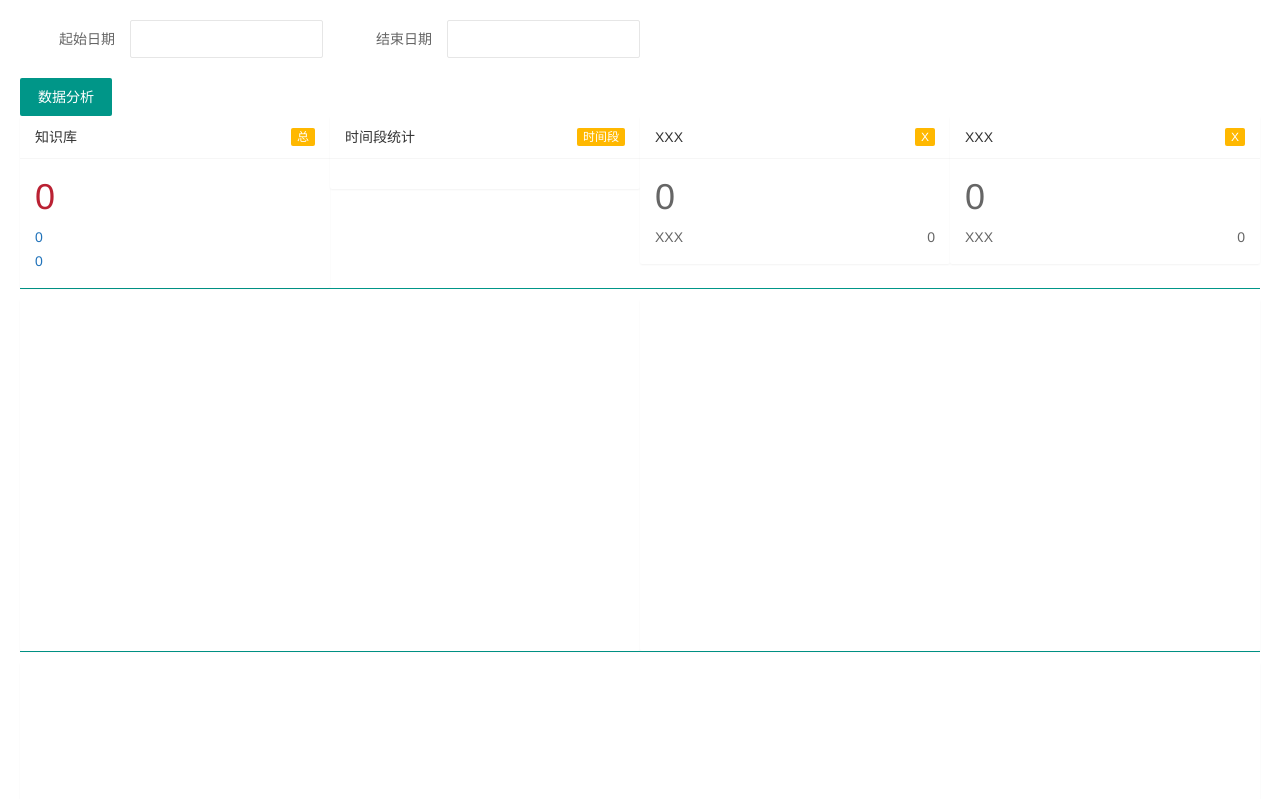
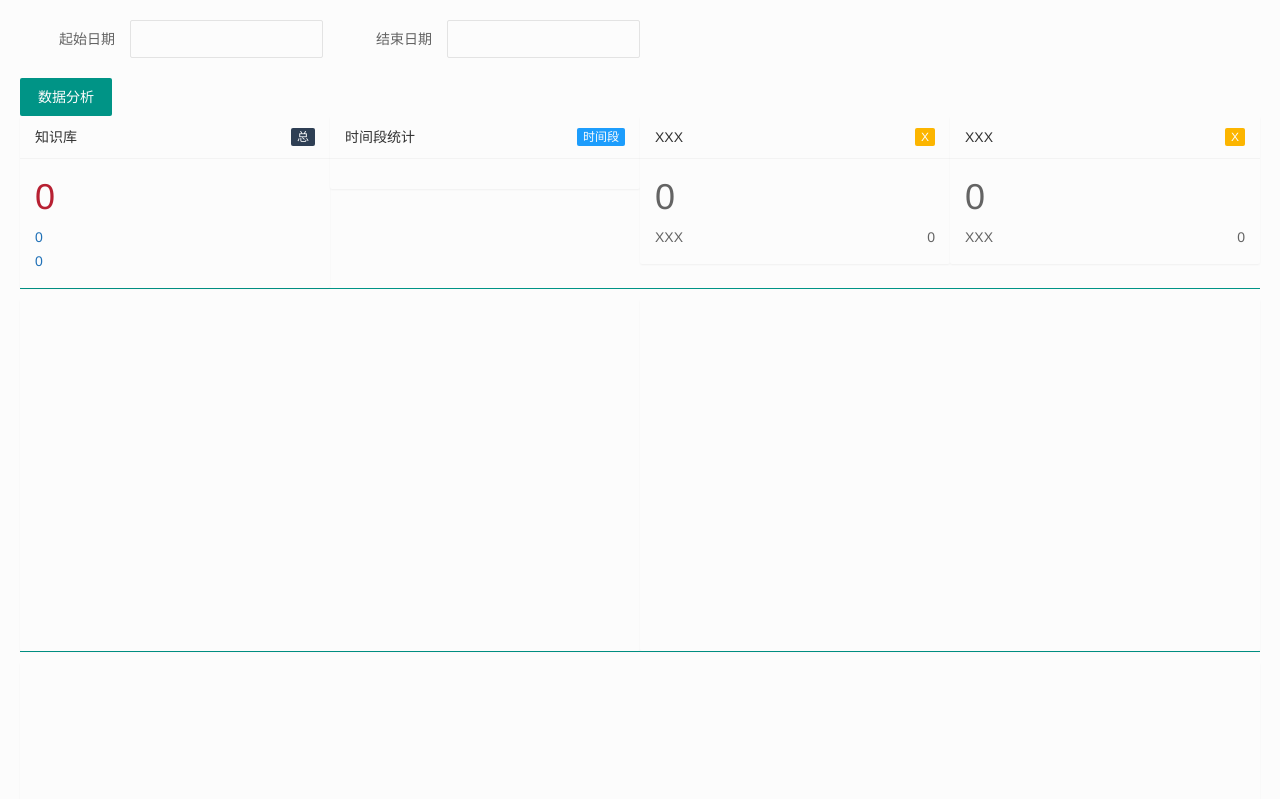
Before and after one commit to fxb3932/kunpeng, a Django app: template info_server/server_sjtq/qq_data/templates/qq_data/search_problem_show.html in a window 1280 px wide. Shown: the top 799 px of the page. After the commit the page ends 652 px from the top, so only its background shows below. Run offline with Django 3.2, Linux system fonts and the light colour scheme; the template is opened without the code that fills it, so the values that code supplies are empty.

Commit message:
[新增]运营数据：更新知识库数据分析--前端颜色调整

```diff
--- a/info_server/server_basic/data_api/apis/search_problem_count_v2.py
+++ b/info_server/server_basic/data_api/apis/search_problem_count_v2.py
@@ -28,10 +28,12 @@
     end_date += datetime.timedelta(days=1)
     list_date = []
     list_date_datetime = []
+    list_date_MMDD = []
     tmp_date = start_date
     while tmp_date < end_date:
         list_date.append(tmp_date.strftime("%Y-%m-%d"))
         list_date_datetime.append(tmp_date)
+        list_date_MMDD.append(tmp_date.strftime("%m-%d"))
         print(list_date)
         tmp_date += datetime.timedelta(days=1)
 
--- a/info_server/server_sjtq/qq_data/templates/qq_data/search_problem_show.html
+++ b/info_server/server_sjtq/qq_data/templates/qq_data/search_problem_show.html
@@ -32,7 +32,7 @@
         <div class="layui-card">
             <div class="layui-card-header">
                 知识库
-                <span class="layui-badge layui-bg-orange layuiadmin-badge">总</span>
+                <span class="layui-badge layui-bg-cyan layuiadmin-badge">总</span>
             </div>
             <div class="layui-card-body layuiadmin-card-list">
                 <p class="layuiadmin-big-font" style="color: #ba2133" id="card1_info_count">0</p>
@@ -45,13 +45,13 @@
         <div class="layui-card">
             <div class="layui-card-header">
                 时间段统计
-                <span class="layui-badge layui-bg-orange layuiadmin-badge">时间段</span>
+                <span class="layui-badge layui-bg-blue layuiadmin-badge">时间段</span>
             </div>
             <div class="layui-card-body layuiadmin-card-list">
-                <p class="" id="card2_input_count"></p>
-                <p class="" id="card2_answer_count"></p>
-                <p class="" id="card2_comments_count"></p>
-                <p class="" id="card2_auth_count"></p>
+                <p class="" style="color: #2173ba" id="card2_input_count"></p>
+                <p class="" style="color: #2173ba" id="card2_answer_count"></p>
+                <p class="" style="color: #2173ba" id="card2_comments_count"></p>
+                <p class="" style="color: #2173ba" id="card2_auth_count"></p>
             </div>
         </div>
     </div>
--- a/info_server/static/modules/qq_data_search_problem.js
+++ b/info_server/static/modules/qq_data_search_problem.js
@@ -207,6 +207,7 @@
                         xAxis: [
                             {
                                 type: 'category',
+                                // boundaryGap: false,
                                 // data: ['1月', '2月', '3月', '4月', '5月', '6月', '7月', '8月', '9月', '10月', '11月', '12月']
                                 data: data.index_2.data.map(function (item, i) {
                                     return item.date;
```
